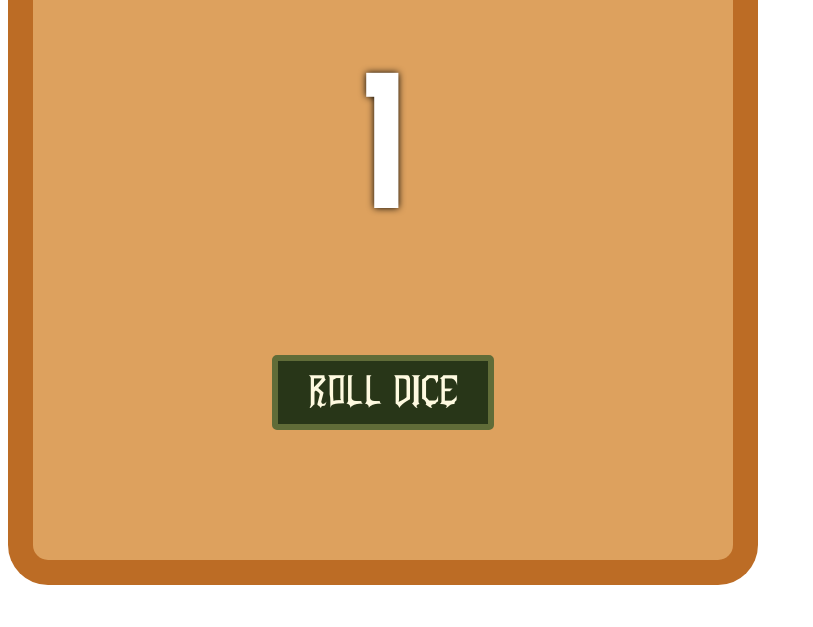
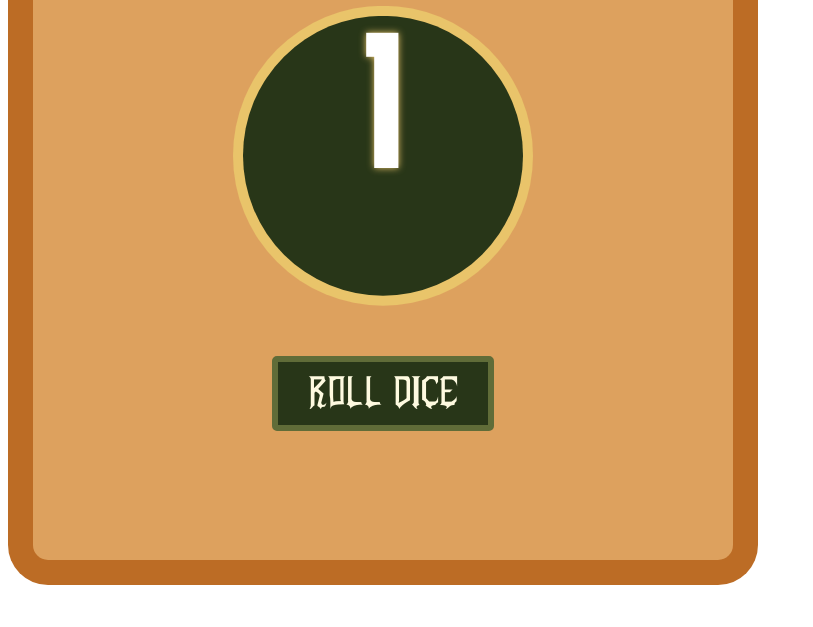
Before and after one commit to yuzu-and-blueberry/DnD-Dice-Roller-Chrome-Extension, a plain HTML site: page index.html in a window 1280 px wide. Shown: the part 173-800 px from the top of the page, without its empty margins (0-813 px from the left). Drawn offline with Linux system fonts and the light colour scheme.

Commit message:
Added custom CSS circle shapes to give the web application some more visual appeal.

```diff
--- a/index.html
+++ b/index.html
@@ -8,7 +8,11 @@
             <div class = 'mainCont'>
                 <div class = 'header'><h1>Dice Thrower</h1></div>
                 <div class = 'rollStruct'>
-                    <p id = 'rollednum'>1</p>
+                    <div id = 'polygon1'>
+                        <div id = 'polygon2'>
+                            <p id = 'rollednum'>1</p>
+                        </div>
+                    </div>
                     <button id ='roll' onclick = 'numRoll()'>ROLL DICE</button>
                 </div>
             </div>
--- a/style.css
+++ b/style.css
@@ -30,8 +30,10 @@
     font-size: 200px;
     font-family: 'Carre';
     color:white;
-    text-shadow: 0 0 7px black;
+    text-shadow: 0 0 7px #e9c46a;
     margin:0 0 100px 0;
+    position: relative;
+    bottom: -15px;
 }
 
 #roll{
@@ -43,6 +45,7 @@
     background-color: #283618;
     color:#fefae0;
     cursor: pointer;
+    margin:50px 0 0 0;
 }
 .rollStruct {
     display:flex;
@@ -50,13 +53,33 @@
     align-items: center;
     justify-content: space-between;
     position: relative;
-    top:-50px;
+    top:-80px;
 }
 
 .header{
     position: relative;
-    top:-120px;
+    top:-80px;
     font-size: 30px;
     margin:30px 0 0 0;
     font-family: "MountainKing";
 }
+
+#polygon1 {
+    background-color: #e9c46a;
+    width:300px;
+    height:300px;
+    clip-path: circle(50% at 50% 50%);
+    display: flex;
+    justify-content: center;
+    align-items: center;
+}
+
+#polygon2 {
+    width:280px;
+    height:280px;
+    background-color: #283618;
+    clip-path: circle(50% at 50% 50%);
+    display: flex;
+    justify-content: center;
+    align-items: center;
+}
```
Also changed, not shown: 1 other file.
